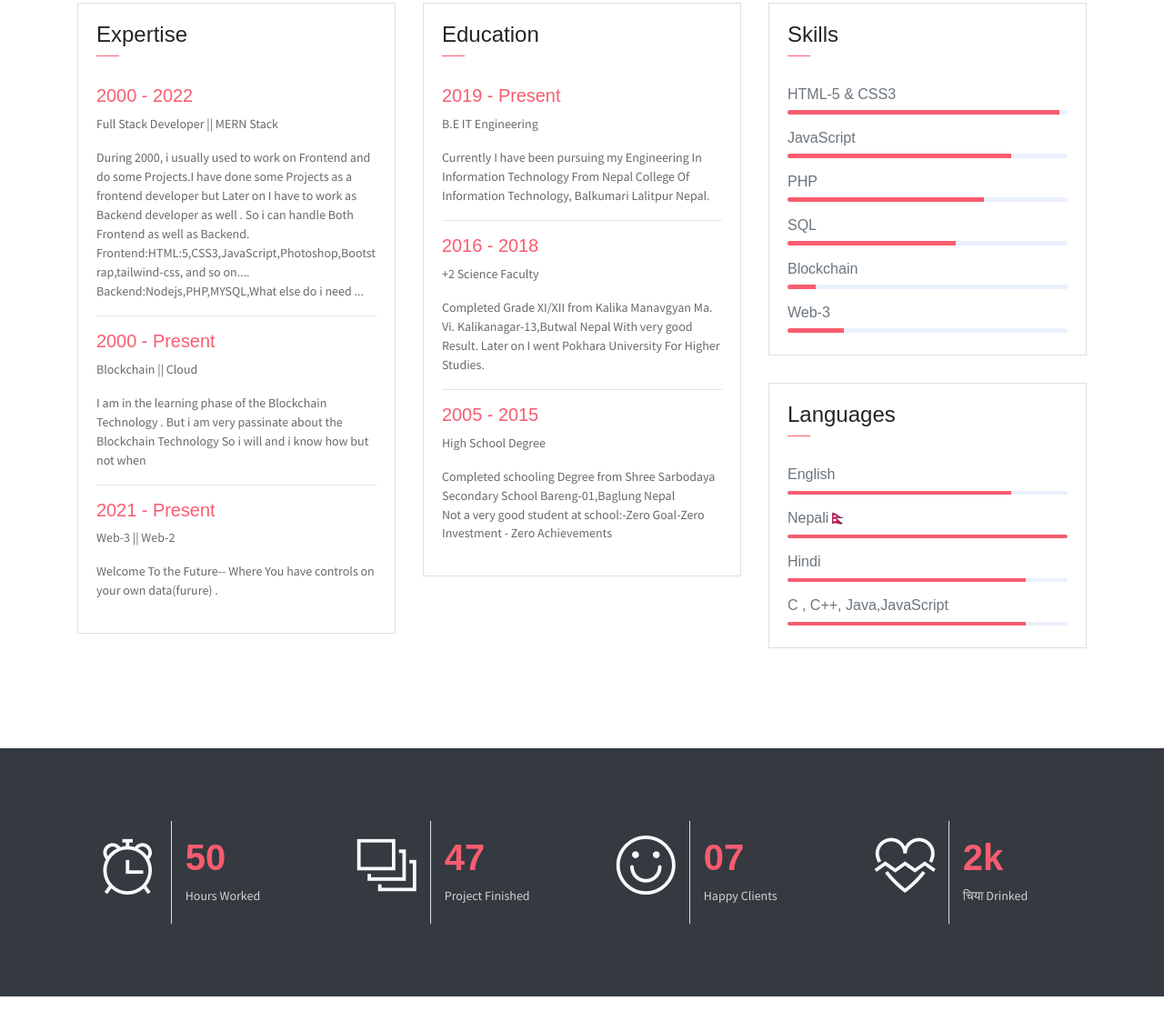
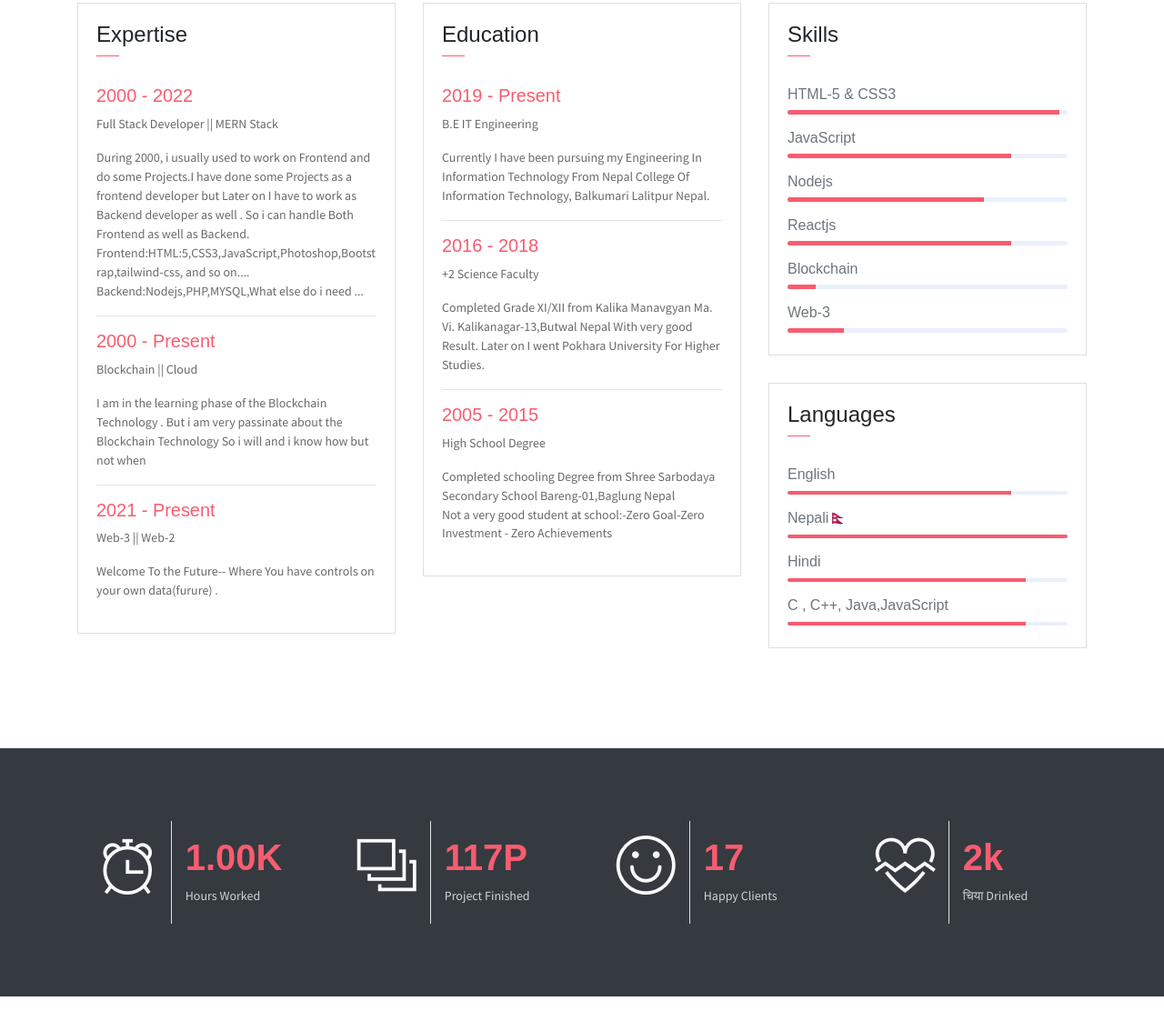
Before and after one commit to iam8uman/Ave, a website: page index.html in a window 1280 px wide. Shown: the part 1399-2533 px from the top of the page at 91% size. Drawn offline with Linux system fonts and the light colour scheme; some packages are replaced by stand-ins of ours.

Commit message:
Updating little stuff

```diff
--- a/index.html
+++ b/index.html
@@ -233,14 +233,14 @@
                                 <div class="progress-bar bg-danger" role="progressbar" style="width: 80%"
                                     aria-valuenow="25" aria-valuemin="0" aria-valuemax="100"></div>
                             </div>
-                            <h6>PHP</h6>
+                            <h6>Nodejs</h6>
                             <div class="progress mb-3">
                                 <div class="progress-bar bg-danger" role="progressbar" style="width: 70%"
                                     aria-valuenow="50" aria-valuemin="0" aria-valuemax="100"></div>
                             </div>
-                            <h6>SQL</h6>
+                            <h6>Reactjs</h6>
                             <div class="progress mb-3">
-                                <div class="progress-bar bg-danger" role="progressbar" style="width: 60%"
+                                <div class="progress-bar bg-danger" role="progressbar" style="width: 80%"
                                     aria-valuenow="75" aria-valuemin="0" aria-valuemax="100"></div>
                             </div>
                             <h6>Blockchain</h6>
@@ -299,7 +299,7 @@
                             <div class="m-auto"><i class="ti-alarm-clock icon-xl"></i></div>
                         </div>
                         <div class="col-7 text-left py-3">
-                            <h1 class="text-danger font-weight-bold font40">50</h1>
+                            <h1 class="text-danger font-weight-bold font40">1.00K</h1>
                             <p class="text-light mb-1">Hours Worked</p>
                         </div>
                     </div>
@@ -310,7 +310,7 @@
                             <div class="m-auto"><i class="ti-layers-alt icon-xl"></i></div>
                         </div>
                         <div class="col-7 text-left py-3">
-                            <h1 class="text-danger font-weight-bold font40">47</h1>
+                            <h1 class="text-danger font-weight-bold font40">117P</h1>
                             <p class="text-light mb-1">Project Finished</p>
                         </div>
                     </div>
@@ -321,7 +321,7 @@
                             <div class="m-auto"><i class="ti-face-smile icon-xl"></i></div>
                         </div>
                         <div class="col-7 text-left py-3">
-                            <h1 class="text-danger font-weight-bold font40">07</h1>
+                            <h1 class="text-danger font-weight-bold font40">17</h1>
                             <p class="text-light mb-1">Happy Clients</p>
                         </div>
                     </div>
```
